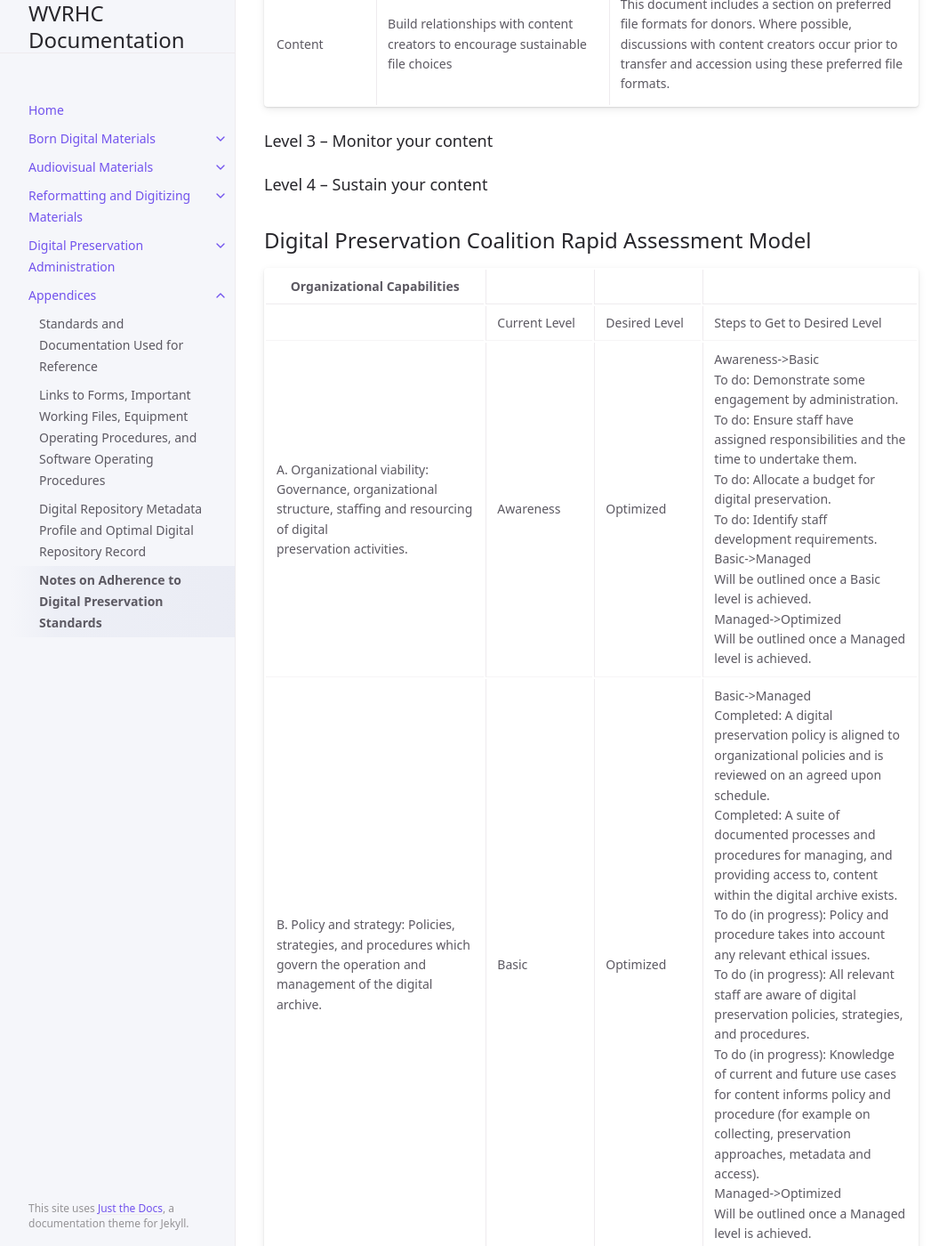
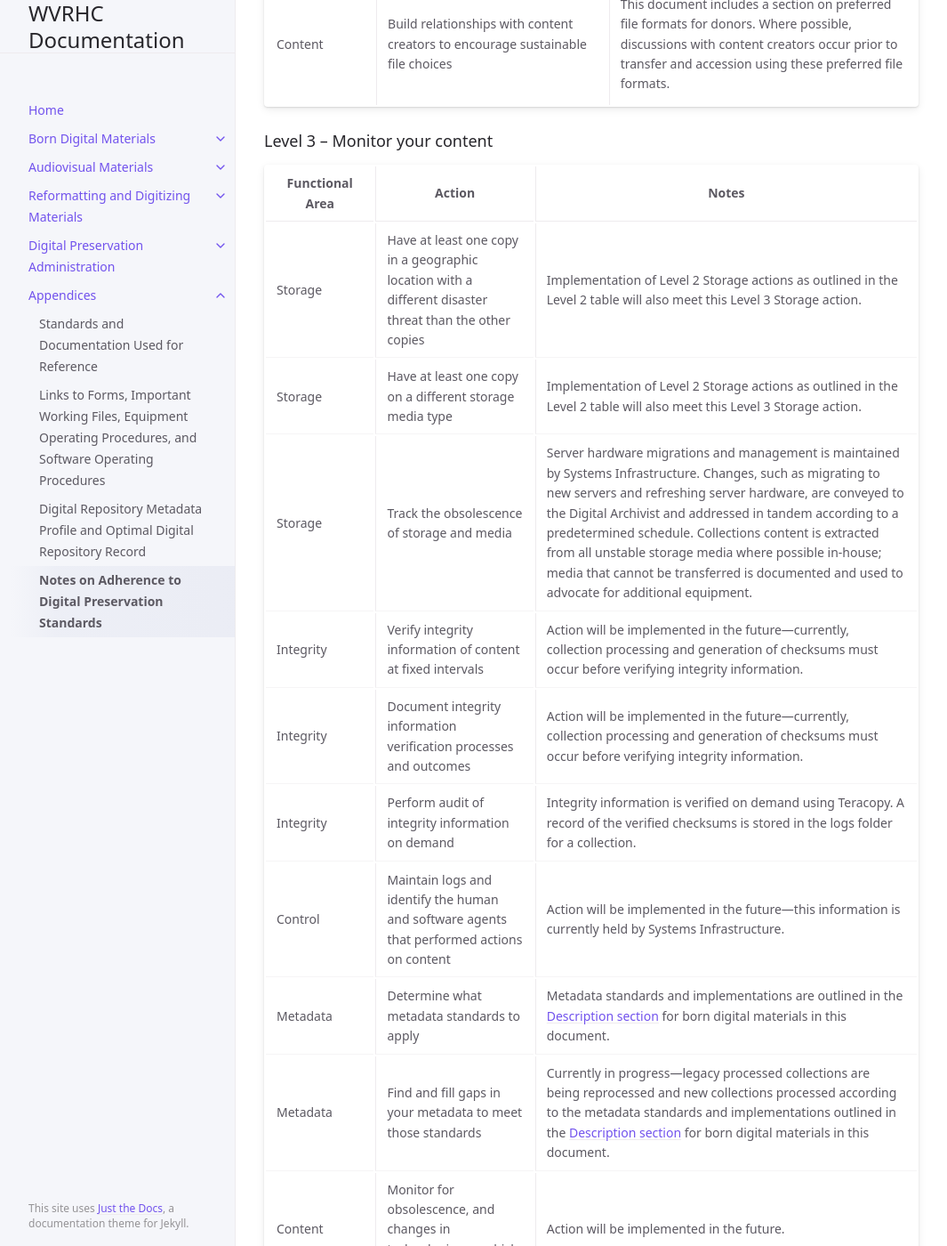
Before and after one commit to elizajames/digital-preservation-documentation, a Jekyll site: the page built from docs/Appendices/appendix4.md, in a window 1280 px wide and 1400 px high, scrolled down 3260 px. Shown: the whole window at 89% size, without its empty margins (107-1172 px from the left). Built offline with Jekyll 4.4.1, drawn with Linux system fonts in a browser that asks for light colours; some of the changed text lies outside the part shown.

Commit message:
update data

```diff
--- a/docs/Appendices/appendix4.md
+++ b/docs/Appendices/appendix4.md
@@ -28,18 +28,67 @@ The [NDSA Levels of Digital Preservation](https://ndsa.org/publications/levels-o
 
 ### Level 1 – Know your content
 
-|       __Functional Area__  |                                                         __Action__                                                     |                                                                                                                                                    __Notes__                                                                                                                                                 |
-|------------------------|:------------------------------------------------------------------------------------------------------------------:|:--------------------------------------------------------------------------------------------------------------------------------------------------------------------------------------------------------------------------------------------------------------------------------------------------------:|
-|     Storage            |   Have two complete copies in separate locations                                                                   |   <span style="background-color: # lightgreen">As documented in the Storage & Backups section, backups of the Z: drive are also stored at HSL.</span>                                                                                                                                                                                                        |
-|     Storage            |   Document all storage media where content is stored                                                               |   <span style="background-color: # lightgreen">This document outlines the processes for documenting incoming storage media and transmitting content to the Z: drive. Documentation and content is stored on the Z: drive.<span>                                                                                                                             |
-|     Storage            |   Put content into a stable storage                                                                                |   Content is extracted from all unstable media where possible in-house; media that cannot be transferred is documented and used to advocate for additional equipment.                                                                                                                                    |
-|     Integrity          |   Verify integrity information if it has been provided with the content                                            |   Integrity information will be verified whenever it is provided using Teracopy.                                                                                                                                                                                                                         |
-|     Integrity          |   Generate integrity information if not provided with the content                                                  |   Integrity information using md5 checksums is generated for content using siegfried upon accession.                                                                                                                                                                                                     |
-|     Integrity          |   Virus check all content; isolate content for quarantine as needed                                                |   All content is scanned using clamAV upon accession, which includes content ingest from storage media. Content flagged is quarantined and monitored by the Digital Archivist before being uploaded to secure storage.                                                                                   |
-|     Control            |   Determine the human and software agents that should be authorized to read, write, move, and delete content       |   A permissions document consolidates who has read and write (including move and delete) permissions. The Digital Archivist authorizes the use permissions given to new users.                                                                                                                           |
-|     Metadata           |   Create inventory of content, also documenting current storage locations                                          |   Content inventories are stored with content in a metadata folder and generated using siegfried. Storage locations are isolated to a single location: the Z: drive.                                                                                                                                     |
-|     Metadata           |   Backup inventory and store at least one copy separately from content                                             |   An inventory of storage media, not necessarily a detailed listing of the files contained on that media (pending processing level), is in ArchivesSpace. A detailed inventory of file-level information is currently not stored separately from content, but options are being examined as of 10/2022.  |
-|     Content            |   Document file formats and other essential content characteristics including how and when these were identified   |   File formats and characteristics are generated using siegfried and are stored in a metadata folder with the content. The date is stored as part of the brunnhilde report generated at the same time.                                                                                                   |
+<table>
+<thead>
+  <tr>
+    <th>Functional Area </th>
+    <th>Action </th>
+    <th>Notes </th>
+  </tr>
+</thead>
+<tbody>
+  <tr>
+    <td>Storage </td>
+    <td>Have two complete copies in separate locations  </td>
+    <td>As documented in the <a href="bookmark://_Storage_&_Backups">Storage &amp; Backups</a> section, backups of the Z: drive are also stored at HSL.  </td>
+  </tr>
+  <tr>
+    <td>Storage </td>
+    <td>Document all storage media where content is stored </td>
+    <td>This document outlines the processes for documenting incoming storage media and transmitting content to the Z: drive. Documentation and content is stored on the Z: drive.  </td>
+  </tr>
+  <tr>
+    <td>Storage </td>
+    <td>Put content into a stable storage </td>
+    <td>Content is extracted from all unstable media where possible in-house; media that cannot be transferred is documented and used to advocate for additional equipment.  </td>
+  </tr>
+  <tr>
+    <td>Integrity </td>
+    <td>Verify integrity information if it has been provided with the content  </td>
+    <td>Integrity information will be verified whenever it is provided using Teracopy. </td>
+  </tr>
+  <tr>
+    <td>Integrity </td>
+    <td>Generate integrity information if not provided with the content </td>
+    <td>Integrity information using md5 checksums is generated for content using siegfried upon accession.  </td>
+  </tr>
+  <tr>
+    <td>Integrity </td>
+    <td>Virus check all content; isolate content for quarantine as needed </td>
+    <td>All content is scanned using clamAV upon accession, which includes content ingest from storage media. Content flagged is quarantined and monitored by the Digital Archivist before being uploaded to secure storage.  </td>
+  </tr>
+  <tr>
+    <td>Control </td>
+    <td>Determine the human and software agents that should be authorized to read, write, move, and delete content </td>
+    <td>A <a href="https://westvirginiauniversity.sharepoint.com/:w:/s/DigitalArchivesWork/Eeegdrrm1w5NuRiQQLtE6dYBWK9P-qTYRyGT3PjCvsTzFQ?e=fQ5bMy">permissions document</a> consolidates who has read and write (including move and delete) permissions. The Digital Archivist authorizes the use permissions given to new users.  </td>
+  </tr>
+  <tr>
+    <td>Metadata </td>
+    <td>Create inventory of content, also documenting current storage locations </td>
+    <td>Content inventories are stored with content in a metadata folder and generated using siegfried. Storage locations are isolated to a single location: the Z: drive.  </td>
+  </tr>
+  <tr>
+    <td>Metadata </td>
+    <td>Backup inventory and store at least one copy separately from content  </td>
+    <td>An inventory of storage media, not necessarily a detailed listing of the files contained on that media (pending processing level), is in ArchivesSpace. A detailed inventory of file-level information is currently not stored separately from content, but options are being examined as of 10/2022. </td>
+  </tr>
+  <tr>
+    <td>Content </td>
+    <td>Document file formats and other essential content characteristics including how and when these were identified  </td>
+    <td>File formats and characteristics are generated using siegfried and are stored in a metadata folder with the content. The date is stored as part of the brunnhilde report generated at the same time.  </td>
+  </tr>
+</tbody>
+</table>
 
 ### Level 2 – Protector your content
 
@@ -102,7 +151,126 @@ The [NDSA Levels of Digital Preservation](https://ndsa.org/publications/levels-o
 
 ### Level 3 – Monitor your content
 
+<table>
+<thead>
+  <tr>
+    <th>Functional Area </th>
+    <th>Action </th>
+    <th>Notes </th>
+  </tr>
+</thead>
+<tbody>
+  <tr>
+    <td>Storage </td>
+    <td>Have at least one copy in a geographic location with a different disaster threat than the other copies </td>
+    <td>Implementation of Level 2 Storage actions as outlined in the Level 2 table will also meet this Level 3 Storage action. </td>
+  </tr>
+  <tr>
+    <td>Storage </td>
+    <td>Have at least one copy on a different storage media type </td>
+    <td>Implementation of Level 2 Storage actions as outlined in the Level 2 table will also meet this Level 3 Storage action. </td>
+  </tr>
+  <tr>
+    <td>Storage </td>
+    <td>Track the obsolescence of storage and media </td>
+    <td>Server hardware migrations and management is maintained by Systems Infrastructure. Changes, such as migrating to new servers and refreshing server hardware, are conveyed to the Digital Archivist and addressed in tandem according to a predetermined schedule. Collections content is extracted from all unstable storage media where possible in-house; media that cannot be transferred is documented and used to advocate for additional equipment. </td>
+  </tr>
+  <tr>
+    <td>Integrity </td>
+    <td>Verify integrity information of content at fixed intervals </td>
+    <td>Action will be implemented in the future—currently, collection processing and generation of checksums must occur before verifying integrity information.  </td>
+  </tr>
+  <tr>
+    <td>Integrity </td>
+    <td>Document integrity information verification processes and outcomes </td>
+    <td>Action will be implemented in the future—currently, collection processing and generation of checksums must occur before verifying integrity information. </td>
+  </tr>
+  <tr>
+    <td>Integrity </td>
+    <td>Perform audit of integrity information on demand </td>
+    <td>Integrity information is verified on demand using Teracopy. A record of the verified checksums is stored in the logs folder for a collection. </td>
+  </tr>
+  <tr>
+    <td>Control </td>
+    <td>Maintain logs and identify the human and software agents that performed actions on content </td>
+    <td>Action will be implemented in the future—this information is currently held by Systems Infrastructure. </td>
+  </tr>
+  <tr>
+    <td>Metadata </td>
+    <td>Determine what metadata standards to apply  </td>
+    <td>Metadata standards and implementations are outlined in the <a href="bookmark://_Description__1">Description section</a> for born digital materials in this document. </td>
+  </tr>
+  <tr>
+    <td>Metadata </td>
+    <td>Find and fill gaps in your metadata to meet those standards </td>
+    <td>Currently in progress—legacy processed collections are being reprocessed and new collections processed according to the metadata standards and implementations outlined in the <a href="bookmark://_Description__1">Description section</a> for born digital materials in this document. </td>
+  </tr>
+  <tr>
+    <td>Content </td>
+    <td>Monitor for obsolescence, and changes in technologies on which content is dependent </td>
+    <td>Action will be implemented in the future. </td>
+  </tr>
+</tbody>
+</table>
+
 ### Level 4 – Sustain your content
+
+<table>
+<thead>
+  <tr>
+    <th>Functional Area </th>
+    <th>Action </th>
+    <th>Notes </th>
+  </tr>
+</thead>
+<tbody>
+  <tr>
+    <td>Storage </td>
+    <td>Have at least three copies in geographic locations, each with a different disaster threat </td>
+    <td>Implementation toward Level 2 and Level 3 Storage actions will occur before Level 4. </td>
+  </tr>
+  <tr>
+    <td>Storage </td>
+    <td>Maximize storage diversification to avoid single points of failure </td>
+    <td>Implementation toward Level 2 and Level 3 Storage actions will occur before Level 4. </td>
+  </tr>
+  <tr>
+    <td>Storage </td>
+    <td>Have a plan and execute actions to address obsolescence of storage hardware, software, and media </td>
+    <td>Server hardware migrations and management is maintained by Systems Infrastructure. Changes, such as migrating to new servers and refreshing server hardware, are conveyed to the Digital Archivist and addressed in tandem according to a predetermined schedule. Collections content is extracted from all unstable storage media where possible in-house; media that cannot be transferred is documented and used to advocate for additional equipment.  </td>
+  </tr>
+  <tr>
+    <td>Integrity </td>
+    <td>Verify integrity information in response to specific events or activities </td>
+    <td>Integrity information is verified on demand using Teracopy. A record of the verified checksums is stored in the logs folder for a collection. </td>
+  </tr>
+  <tr>
+    <td>Integrity </td>
+    <td>Replace or repair corrupted content as necessary </td>
+    <td>Action will be implemented in the future. </td>
+  </tr>
+  <tr>
+    <td>Control </td>
+    <td>Perform periodic review of actions/access logs  </td>
+    <td>Action will be implemented in the future.  </td>
+  </tr>
+  <tr>
+    <td>Metadata </td>
+    <td>Record preservation actions associated with content and when those actions occur </td>
+    <td>Preservation actions are documented in the <a href="https://westvirginiauniversity.sharepoint.com/:x:/s/DigitalArchivesWork/EeceAK3mBV1MvLJM3pqQjKcBd8YHKnUtzjnKUPspT2-hog?e=LlhHqg">PREMIS Spreadsheet</a> for a collection, stored in the administration folder for that collection.  </td>
+  </tr>
+  <tr>
+    <td>Metadata </td>
+    <td>Implement metadata standards chosen </td>
+    <td>Metadata standards and implementations are outlined in the <a href="bookmark://_Description__1">Description section</a> for born digital materials in this document.  </td>
+  </tr>
+  <tr>
+    <td>Content </td>
+    <td>Perform migrations, normalizations, emulation, and similar activities that ensure content can be accessed </td>
+    <td>Migrations, normalizations, emulations, and similar activities are primarily addressed at the time of scheduled access by a user. Typically, original files are retained to minimize irreversible interventions and support changing standards in providing access to file formats. </td>
+  </tr>
+</tbody>
+</table>
 
 ## Digital Preservation Coalition Rapid Assessment Model
 
```
